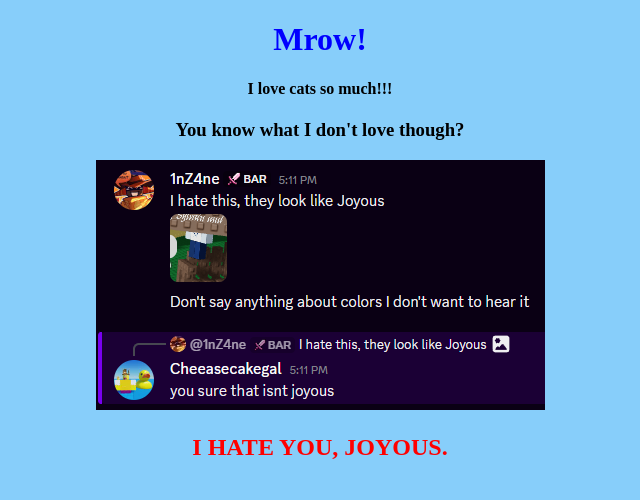
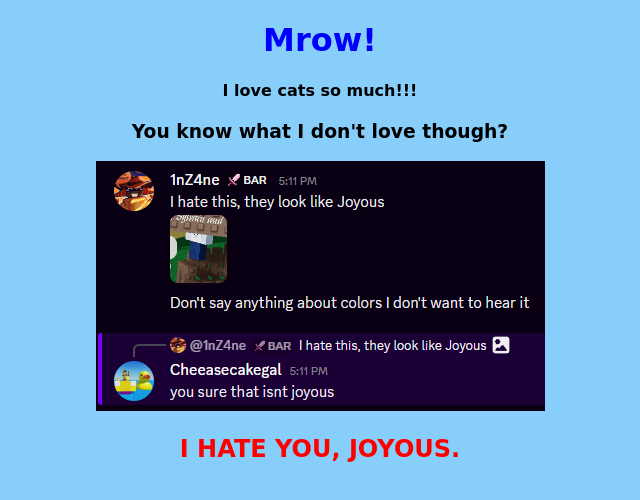
Before and after one commit to 1nZ4ne/meow-gaming, a plain HTML site: page index.html in a window 1280 px wide. Shown: the whole page, without its empty margins (320-960 px from the left). Drawn offline with Linux system fonts and the light colour scheme.

Commit message:
Update index.html

```diff
--- a/index.html
+++ b/index.html
@@ -6,9 +6,9 @@
 
 </html>
   <body style="background-color: lightskyblue;">
-    <h1 style="text-align:center; color:blue; font-size:xx-large;"><b>Mrow!</b></h1>
-    <h4 style="text-align: center;">I love cats so much!!!</h4>
-    <h3 style="text-align: center;">You know what I don't love though?</h3>
+    <h1 style="text-align:center; color:blue; font-size:xx-large; font-family:cursive;"><b>Mrow!</b></h1>
+    <h4 style="text-align: center; font-family:cursive">I love cats so much!!!</h4>
+    <h3 style="text-align: center; font-family:cursive">You know what I don't love though?</h3>
     <center><div><img src="./Images/NotSoJoyous.png"></div></center>
-    <h2 style="color: red;text-align: center;"><b>I HATE YOU, JOYOUS.</b></h2>
+    <h2 style="color: red;text-align: center; font-family:cursive"><b>I HATE YOU, JOYOUS.</b></h2>
   </body>
```
